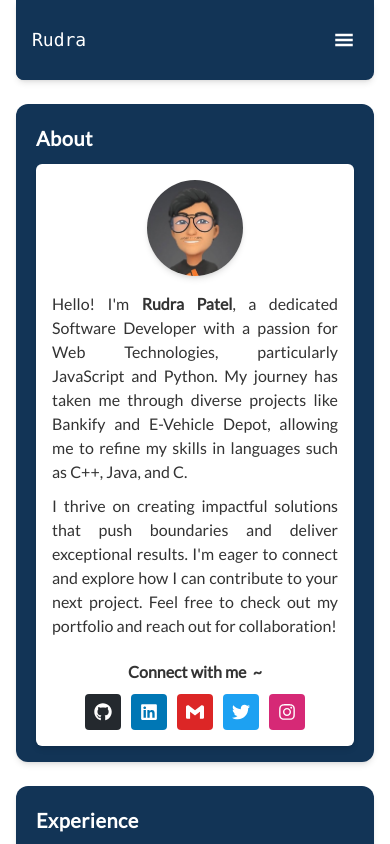
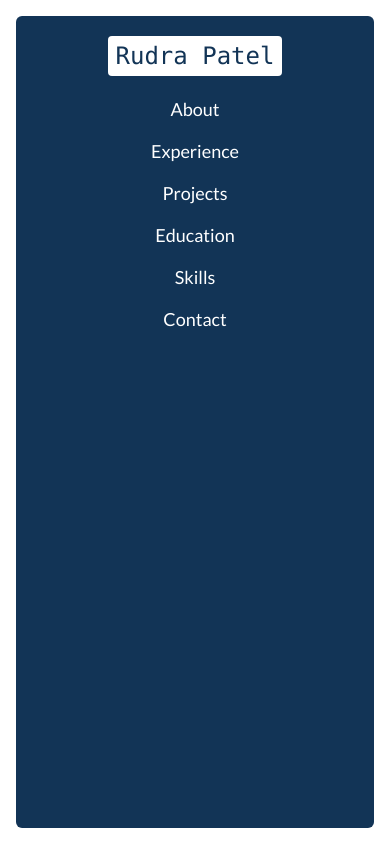
Before and after one commit to Rudra1402/Classic-Portfolio, a React (Vite) app: page / in a window 390 px wide. Both pictures are taken after a click on the icon 344 px from the left and 40 px from the top of the page. Built offline with nearby package versions, Linux system fonts and the light colour scheme.

Commit message:
navbar hamburger menu implemented

```diff
--- a/src/App.jsx
+++ b/src/App.jsx
@@ -11,11 +11,11 @@ function App() {
 
   return (
     <div className='m-0 p-0 w-screen h-screen'>
-      <div id='container' className='flex flex-col items-center w-full h-full overflow-y-auto px-4 md:p-0 gap-6 md:gap-8'>
+      <div id='container' className='flex flex-col items-center w-full h-full overflow-y-auto px-4 md:p-0 gap-4 md:gap-6'>
         <Navbar />
         <div
           id='right-container'
-          className='w-full md:w-3/4 flex flex-col gap-6 md:gap-8 rounded-lg text-[#333333] p-0 pb-8'
+          className='w-full md:w-3/4 flex flex-col gap-4 md:gap-6 rounded-lg text-[#333333] p-0 pb-8'
           style={{ scrollbarWidth: "none" }}
         >
           <About />
--- a/src/components/Navbar.jsx
+++ b/src/components/Navbar.jsx
@@ -1,7 +1,11 @@
-import React, { useEffect } from 'react';
+import React, { useEffect, useState } from 'react';
 import { GiHamburgerMenu } from "react-icons/gi";
+import { IoMdClose } from 'react-icons/io'
 
 function Navbar() {
+
+    const [isMenuOpen, setIsMenuOpen] = useState(false);
+
     useEffect(() => {
         document.querySelectorAll('a[href^="#"]').forEach(anchor => {
             anchor.addEventListener('click', function (e) {
@@ -13,8 +17,58 @@ function Navbar() {
         });
     }, []);
 
+    const navLinks = (
+        <div className='bg-white p-4 absolute top-0 right-0 bottom-0 left-0'>
+            <div className='flex flex-col items-center gap-6 bg-[#123456] rounded-md h-full w-full p-5'>
+                <div className='p-2 bg-white rounded leading-none text-[#123456] font-mono text-2xl'>Rudra Patel</div>
+                <a
+                    href='#about'
+                    className='hover:border-b border-b-blue-300 text-lg leading-none'
+                    onClick={() => setIsMenuOpen(false)}
+                >
+                    About
+                </a>
+                <a
+                    href='#experience'
+                    className='hover:border-b border-b-blue-300 text-lg leading-none'
+                    onClick={() => setIsMenuOpen(false)}
+                >
+                    Experience
+                </a>
+                <a
+                    href='#projects'
+                    className='hover:border-b border-b-blue-300 text-lg leading-none'
+                    onClick={() => setIsMenuOpen(false)}
+                >
+                    Projects
+                </a>
+                <a
+                    href='#education'
+                    className='hover:border-b border-b-blue-300 text-lg leading-none'
+                    onClick={() => setIsMenuOpen(false)}
+                >
+                    Education
+                </a>
+                <a
+                    href='#skills'
+                    className='hover:border-b border-b-blue-300 text-lg leading-none'
+                    onClick={() => setIsMenuOpen(false)}
+                >
+                    Skills
+                </a>
+                <a
+                    href='#contact'
+                    className='hover:border-b border-b-blue-300 text-lg leading-none'
+                    onClick={() => setIsMenuOpen(false)}
+                >
+                    Contact
+                </a>
+            </div>
+        </div>
+    );
+
     return (
-        <div className='w-full md:w-3/4 min-h-20 flex items-center bg-[#123456] text-[#fff] shadow-md overflow-hidden rounded-b-lg'>
+        <div className='w-full md:w-3/4 min-h-16 sm:min-h-20 flex items-center bg-[#123456] text-[#fff] shadow-md overflow-hidden rounded-b-lg'>
             <div className='w-[50%] sm:w-[20%] h-full py-3 px-4 lg:p-5 bg-[#123456] text-center flex sm:hidden lg:flex items-center justify-start sm:justify-center text-lg font-mono cursor-pointer text-white'>Rudra</div>
             <div className='w-[100%] lg:w-[80%] h-full py-5 px-6 bg-[#123456] shadow-gray-200 shadow-lg text-lg font-mono lg:rounded-bl-[32px] hidden sm:flex items-center justify-center lg:justify-end gap-5'>
                 <a href='#about' className='hover:border-b border-b-blue-300'>About</a>
@@ -24,9 +78,13 @@ function Navbar() {
                 <a href='#skills' className='hover:border-b border-b-blue-300'>Skills</a>
                 <a href='#contact' className='hover:border-b border-b-blue-300'>Contact</a>
             </div>
-            <div className='sm:hidden p-5 flex items-center justify-end w-[50%]'>
-                <GiHamburgerMenu className='text-xl cursor-pointer' />
+            <div className='sm:hidden py-3 px-4 lg:p-5 flex items-center justify-end w-[50%]'>
+                {isMenuOpen ?
+                    <IoMdClose className='text-xl cursor-pointer' onClick={() => setIsMenuOpen(false)} />
+                    : <GiHamburgerMenu className='text-xl cursor-pointer' onClick={() => setIsMenuOpen(true)} />
+                }
             </div>
+            {isMenuOpen ? navLinks : null}
         </div>
     );
 }
```
